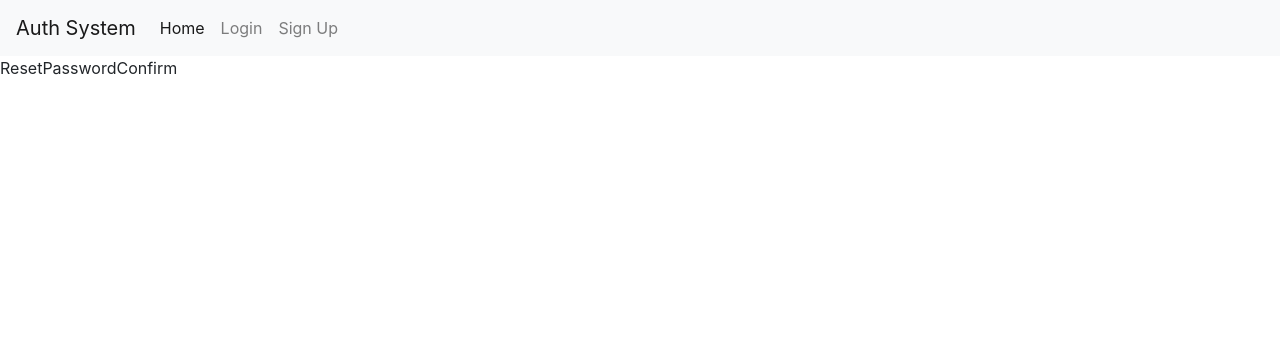
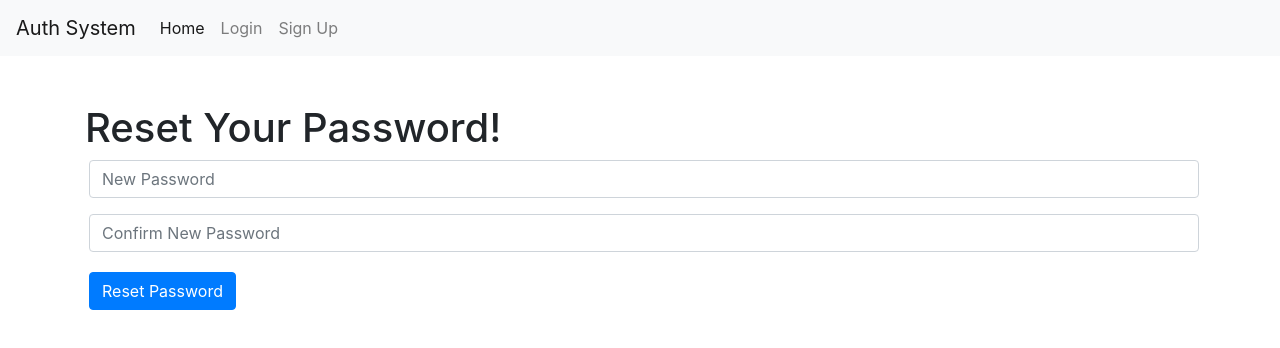
Before and after one commit to Malik-Idrees/Auth_System, a React (Create React App) app in the folder frontend/: page /password/reset/confirm/1/1 in a window 1280 px wide. Shown: the top 348 px of the page. Built offline with nearby package versions, Linux system fonts and the light colour scheme.

Commit message:
Password Reset!

```diff
--- a/frontend/src/actions/auth.js
+++ b/frontend/src/actions/auth.js
@@ -6,7 +6,11 @@
   USER_LOADED_FAIL,
   AUTHENTICATED_SUCCESS,
   AUTHENTICATED_FAIL,
-  LOGOUT
+  LOGOUT,
+  PASSWORD_RESET_SUCCESS,
+  PASSWORD_RESET_FAIL,
+  PASSWORD_RESET_CONFIRM_SUCCESS,
+  PASSWORD_RESET_CONFIRM_FAIL,
 } from "./types";
 
 export const checkAuthenticated = () => async dispatch => {
@@ -100,6 +104,58 @@
   }
 };
 
+export const reset_password = (email) => async dispatch =>{
+  const config = {
+    headers: {
+      "Content-Type": "application/json",
+    },
+  };
+
+  const body = JSON.stringify({email})
+
+  try{
+    const res = await axios.post(
+      `${process.env.REACT_APP_API_URL}/auth/users/reset_password/`,
+      body,
+      config
+    );
+
+    dispatch({
+      type: PASSWORD_RESET_SUCCESS,
+    });
+  }catch(err){
+    dispatch({
+      type: PASSWORD_RESET_FAIL,
+    });
+  }
+}
+
+export const reset_password_confirm = (uid,token,new_password,re_new_password) => async dispatch=>{
+  const config = {
+    headers: {
+      "Content-Type": "application/json",
+    },
+  };
+
+  const body = JSON.stringify({ uid, token, new_password, re_new_password });
+
+  try {
+    const res = await axios.post(
+      `${process.env.REACT_APP_API_URL}/auth/users/reset_password_confirm/`,
+      body,
+      config
+    );
+
+    dispatch({
+      type: PASSWORD_RESET_CONFIRM_SUCCESS,
+    });
+  } catch (err) {
+    console.log("reset failed..."+err)
+    dispatch({
+      type: PASSWORD_RESET_CONFIRM_FAIL,
+    });
+  }
+}
 export const logout = () => dispatch => {
   dispatch({
     type: LOGOUT
--- a/frontend/src/actions/types.js
+++ b/frontend/src/actions/types.js
@@ -6,3 +6,8 @@
 export const AUTHENTICATED_SUCCESS = "AUTHENTICATED_SUCCESS";
 export const AUTHENTICATED_FAIL = "AUTHENTICATED_FAIL";
 export const LOGOUT = "LOGOUT";
+
+export const PASSWORD_RESET_SUCCESS = "PASSWORD_RESET_SUCCESS";
+export const PASSWORD_RESET_FAIL = "PASSWORD_RESET_FAIL";
+export const PASSWORD_RESET_CONFIRM_SUCCESS = "PASSWORD_RESET_CONFIRM_SUCCESS";
+export const PASSWORD_RESET_CONFIRM_FAIL = "PASSWORD_RESET_CONFIRM_FAIL";
--- a/frontend/src/components/Navbar.js
+++ b/frontend/src/components/Navbar.js
@@ -7,27 +7,27 @@
 
   const guestLinks = () => (
     <Fragment>
-      <Link class="nav-item nav-link" to="/login">
+      <Link className="nav-item nav-link" to="/login">
         Login
       </Link>
-      <Link class="nav-item nav-link" to="/signup">
+      <Link className="nav-item nav-link" to="/signup">
         Sign Up
       </Link>
     </Fragment>
   );
 
   const authLinks = () => (
-    <Link class="nav-item nav-link" onClick={logout}>
+    <Link className="nav-item nav-link" onClick={logout}>
       Logout
     </Link>
   );
 return(
-  <nav class="navbar navbar-expand-lg navbar-light bg-light">
-    <Link class="navbar-brand" to="/">
+  <nav className="navbar navbar-expand-lg navbar-light bg-light">
+    <Link className="navbar-brand" to="/">
       Auth System
     </Link>
     <button
-      class="navbar-toggler"
+      className="navbar-toggler"
       type="button"
       data-toggle="collapse"
       data-target="#navbarNavAltMarkup"
@@ -35,12 +35,12 @@
       aria-expanded="false"
       aria-label="Toggle navigation"
     >
-      <span class="navbar-toggler-icon"></span>
+      <span className="navbar-toggler-icon"></span>
     </button>
-    <div class="collapse navbar-collapse" id="navbarNavAltMarkup">
-      <div class="navbar-nav">
-        <Link class="nav-item nav-link active" to="/">
-          Home <span class="sr-only">(current)</span>
+    <div className="collapse navbar-collapse" id="navbarNavAltMarkup">
+      <div className="navbar-nav">
+        <Link className="nav-item nav-link active" to="/">
+          Home <span className="sr-only">(current)</span>
         </Link>
         {isAuthenticated ? authLinks() : guestLinks()}
       </div>
--- a/frontend/src/containers/Login.js
+++ b/frontend/src/containers/Login.js
@@ -53,10 +53,10 @@
             required
             minLength="6"
           />
-          <button className="btn btn-primary m-1" type="submit">
-            Login
-          </button>
         </div>
+        <button className="btn btn-primary m-1" type="submit">
+          Login
+        </button>
       </form>
       <p className="mt-3">
         Don't have an account? <Link to="/signup">Sign Up</Link>
--- a/frontend/src/containers/ResetPassword.js
+++ b/frontend/src/containers/ResetPassword.js
@@ -1,5 +1,56 @@
-import React from "react";
+import React, { useState } from "react";
+import { Redirect } from "react-router-dom";
+import { connect } from "react-redux";
 
-const ResetPassword = () => <div>ResetPassword</div>;
+import { reset_password } from "../actions/auth";
 
-export default ResetPassword;
+const ResetPassword = ({ reset_password }) => {
+  const [requestSent, setRequestSent] = useState(false);
+  const [formData, setFormData] = useState({
+    email: "",
+  });
+
+  const { email } = formData;
+
+  const onChange = (e) =>
+    setFormData({ ...formData, [e.target.name]: e.target.value });
+
+  const onSubmit = (e) => {
+    e.preventDefault();
+    reset_password(email);
+    setRequestSent(true);
+  };
+
+  //Is the password reset Email is sent
+  //Redirect them to home page
+  if (requestSent) {
+    return <Redirect to="/" />;
+  }
+
+  return (
+    <div className="container mt-5">
+      <h1>Request Password Reset!</h1>
+      <form onSubmit={(e) => onSubmit(e)}>
+        <div className="form-group">
+          <input
+            className="form-control m-1 "
+            type="email"
+            placeholder="Email"
+            name="email"
+            value={email}
+            onChange={(e) => onChange(e)}
+          />
+        </div>
+        <div className="form-group">
+          <button className="btn btn-primary m-1" type="submit">
+            Reset Password
+          </button>
+        </div>
+      </form>
+
+    </div>
+  );
+};
+
+
+export default connect(null, { reset_password })(ResetPassword);
--- a/frontend/src/containers/ResetPasswordConfirm.js
+++ b/frontend/src/containers/ResetPasswordConfirm.js
@@ -1,5 +1,73 @@
-import React from "react";
+import React, { useState } from "react";
+import { Redirect } from "react-router-dom";
+import { connect } from "react-redux";
 
-const ResetPasswordConfirm = () => <div>ResetPasswordConfirm</div>;
+import { reset_password_confirm } from "../actions/auth";
 
-export default ResetPasswordConfirm;
+const ResetPasswordConfirm = ({ match, reset_password_confirm }) => {
+  const [requestSent, setRequestSent] = useState(false);
+  const [formData, setFormData] = useState({
+    new_password: "",
+    re_new_password: "",
+  });
+
+  const { new_password, re_new_password } = formData;
+
+  const onChange = (e) =>
+    setFormData({ ...formData, [e.target.name]: e.target.value });
+
+  const onSubmit = (e) => {
+    e.preventDefault();
+
+    const uid = match.params.uid;
+    const token = match.params.token;
+    //Checks to see if new_password and re_new_password matches! Otherwise send reset_password_confirm()
+    reset_password_confirm(uid, token, new_password, re_new_password);
+    setRequestSent(true);
+  };
+
+  //Is the password is Resetted
+  //Redirect them to home page
+  if (requestSent) {
+    return <Redirect to="/" />;
+  }
+
+  return (
+    <div className="container mt-5">
+      <h1>Reset Your Password!</h1>
+      <form onSubmit={(e) => onSubmit(e)}>
+        <div className="form-group">
+          <input
+            className="form-control m-1 "
+            type="password"
+            placeholder="New Password"
+            name="new_password"
+            value={new_password}
+            onChange={(e) => onChange(e)}
+            required
+            minLength="6"
+          />
+        </div>
+        <div className="form-group">
+          <input
+            className="form-control m-1 "
+            type="password"
+            placeholder="Confirm New Password"
+            name="re_new_password"
+            value={re_new_password}
+            onChange={(e) => onChange(e)}
+            required
+            minLength="6"
+          />
+        </div>
+        <div className="form-group">
+          <button className="btn btn-primary m-1" type="submit">
+            Reset Password
+          </button>
+        </div>
+      </form>
+    </div>
+  );
+};
+
+export default connect(null, { reset_password_confirm })(ResetPasswordConfirm);
--- a/frontend/src/reducers/auth.js
+++ b/frontend/src/reducers/auth.js
@@ -5,6 +5,10 @@
   USER_LOADED_FAIL,
   AUTHENTICATED_SUCCESS,
   AUTHENTICATED_FAIL,
+  PASSWORD_RESET_SUCCESS,
+  PASSWORD_RESET_FAIL,
+  PASSWORD_RESET_CONFIRM_SUCCESS,
+  PASSWORD_RESET_CONFIRM_FAIL,
   LOGOUT,
 } from "../actions/types";
 
@@ -56,6 +60,13 @@
           isAuthenticated: false,
           user: null,
         };
+      case PASSWORD_RESET_SUCCESS:
+      case PASSWORD_RESET_FAIL:
+      case PASSWORD_RESET_CONFIRM_SUCCESS:
+      case PASSWORD_RESET_CONFIRM_FAIL:
+        return{
+          ...state,
+        }
       default:
         return state;
     }
```
Also changed, not shown: 1 other file (tests, documents, lock files or other folders).
